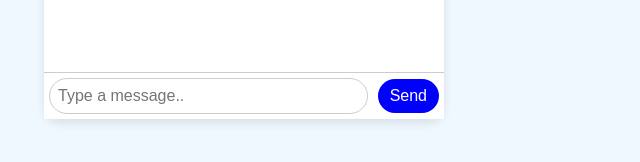
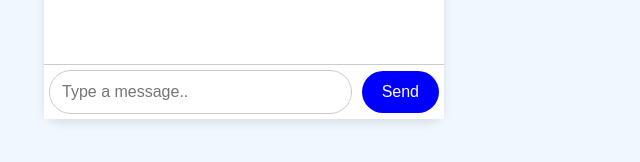
Before and after one commit to navadeepika2812/Chatbot, a plain HTML site: page index.html in a window 1280 px wide. Shown: the part 556-718 px from the top of the page, without its empty margins (396-1036 px from the left). Drawn offline with Linux system fonts and the light colour scheme.

Commit message:
Update style.css

```diff
--- a/style.css
+++ b/style.css
@@ -53,20 +53,7 @@ body {
     border-top: 1px solid #ccc;
     box-sizing:border-box;
 }
-.input-area input {
-    flex: 1;
-    padding: 8px;
-    border-radius: 25px;
-    border: 1px solid #ccc;
-    outline: none;
-    font-size: 16px;
-}
 
-.input-area button {
-    flex: 0; /* Prevents button from growing */
-    padding: 8px 12px;
-    white-space: nowrap; /* Prevents text from breaking */
-}
 
 /* Input */
 input {
```
